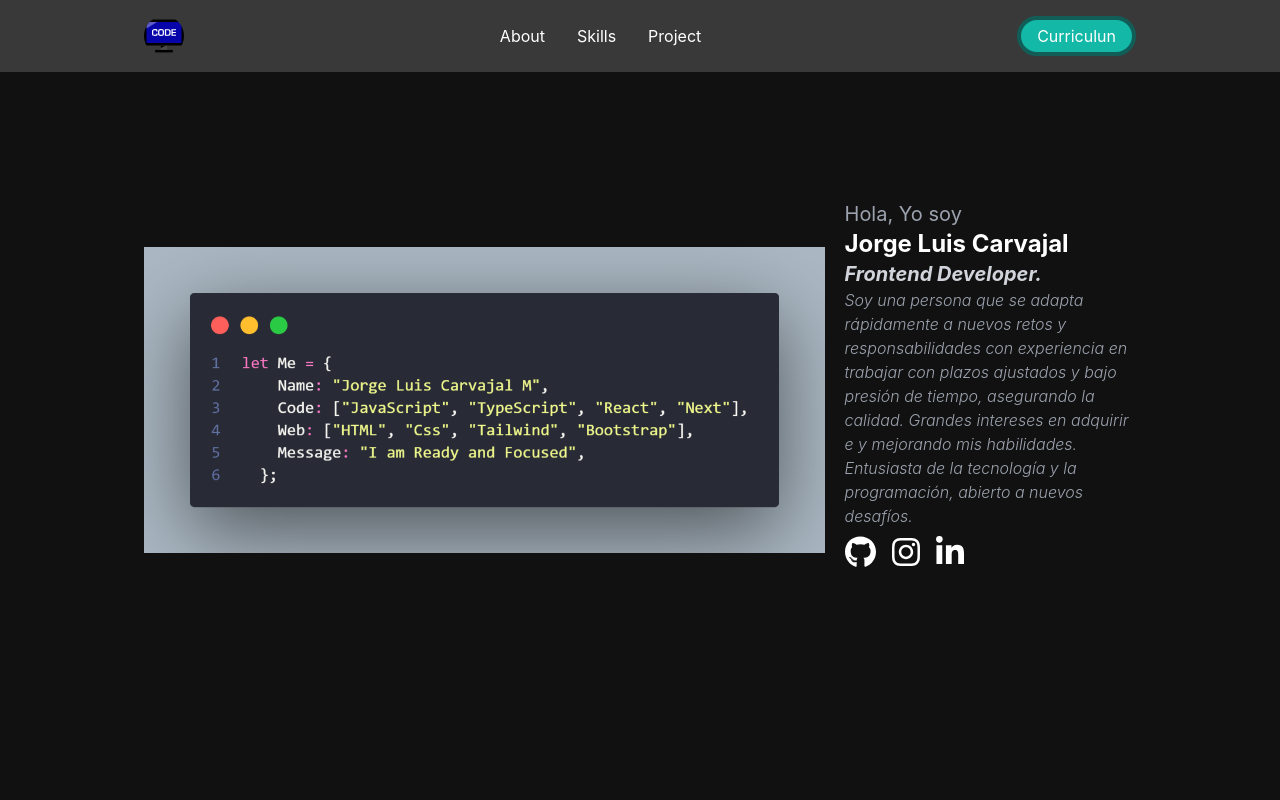
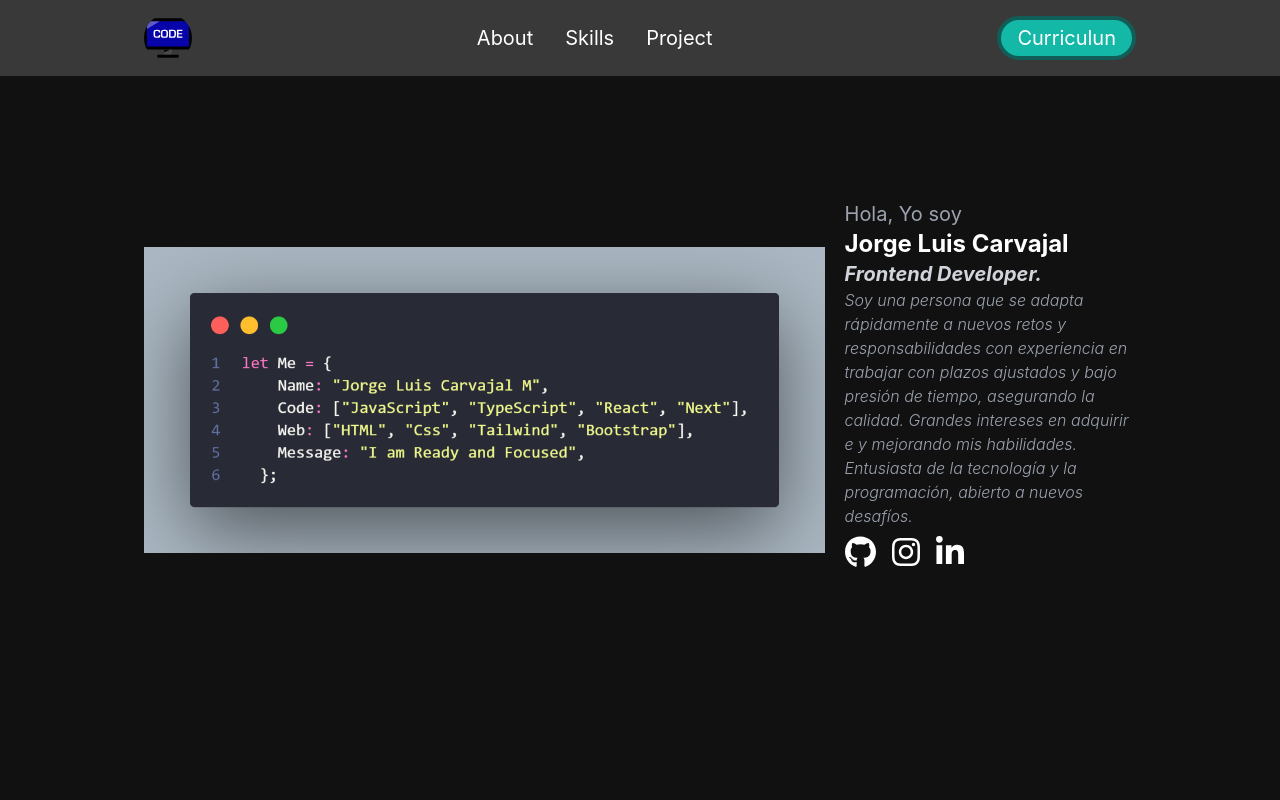
Before and after one commit to jlcarvajal27/react.portfolio, a React (Vite) app: page / in a window 1280 px wide. Shown: the top 800 px of the page. Built offline with nearby package versions, Linux system fonts and the light colour scheme.

Commit message:
ajuste de tamaño

```diff
--- a/src/component/Navbar.jsx
+++ b/src/component/Navbar.jsx
@@ -5,8 +5,8 @@ export default function Navbar() {
   return (
     <div className="fixed z-50 bg-dark-100 w-full top-0 left-0 px-8 py-2 lg:px-20 xl:px-36">
       <div className="flex justify-between items-center text-white">
-        <img src={coding} className="App-logo w-10 rounded-full" alt="logo" />
-        <ul className="flex md:flex">
+        <img src={coding} className="App-logo w-12 rounded-full" alt="logo" />
+        <ul className="flex md:flex text-xl">
           <li className="p-4">
             <a href="#about" className="hover:underline">
               About
@@ -27,7 +27,7 @@ export default function Navbar() {
           href={resume}
           rel="noreferrer"
           target="_blank"
-          className=" bg-teal-500 rounded-full px-4 py-1  border-teal-800  border-4"
+          className=" bg-teal-500 rounded-full px-4 py-1  border-teal-800  border-4 text-xl"
         >
           Curriculun
         </a>
```
